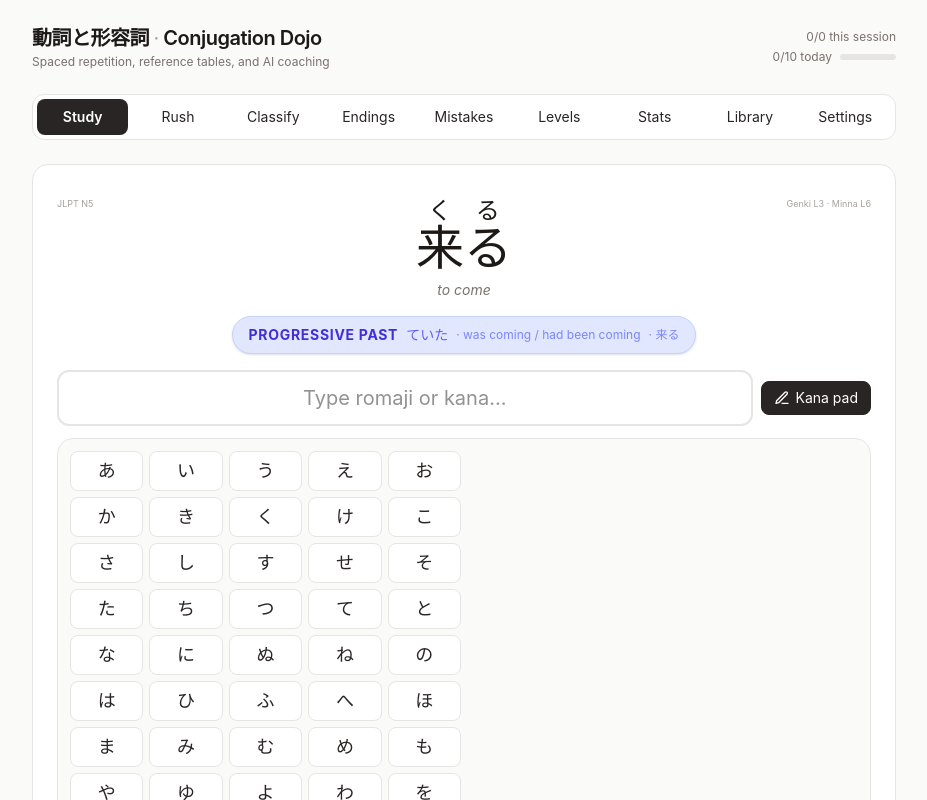
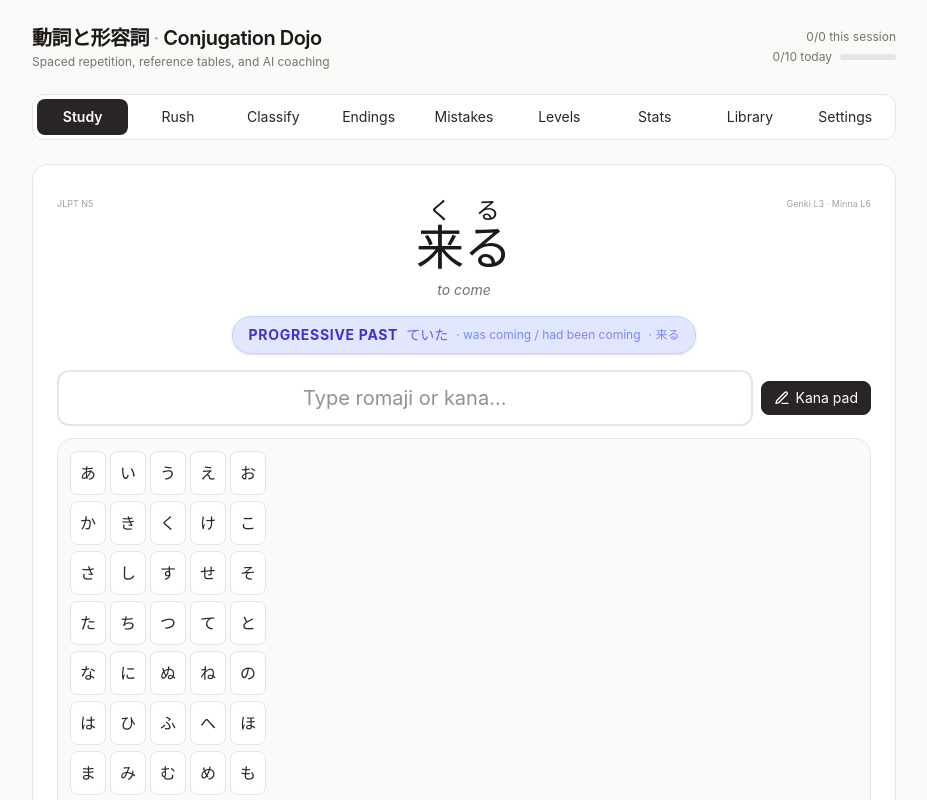
Before and after one commit to davidbaack/JapaneseConjugation, a React (Vite) app: page / in a window 1280 px wide. Both pictures are taken after a click on the button "Kana pad". Shown: the top 800 px of the page, without its empty margins (176-1103 px from the left). Built offline with nearby package versions, Linux system fonts and the light colour scheme.

Commit message:
Make kana pad buttons squarer — fixed 36×44px with flex-wrap layout
Replaces stretchy grid with flex-wrap and explicit w-9 h-11 so buttons
are narrower and slightly taller instead of wide and short.

https://claude.ai/code/session_014JJhkZKGDjhE7DpTyAQBZN

```diff
--- a/src/components/KanaInputPad.jsx
+++ b/src/components/KanaInputPad.jsx
@@ -45,13 +45,13 @@ export default function KanaInputPad({ open, onToggle, onInsert, onBackspace, on
         <div className="mt-2 rounded-2xl border border-stone-200 bg-stone-50 p-3 dark:border-stone-800 dark:bg-stone-950">
           <div className="space-y-1.5" lang="ja">
             {KANA_PAD_ROWS.map((row, rowIndex) => (
-              <div key={rowIndex} className="grid grid-cols-5 sm:grid-cols-10 gap-1.5">
+              <div key={rowIndex} className="flex flex-wrap gap-1">
                 {row.map((kana) => (
                   <button
                     key={kana}
                     type="button"
                     onClick={() => onInsert(kana)}
-                    className="h-10 rounded-lg border border-stone-200 bg-white hover:bg-indigo-50 hover:border-indigo-200 text-lg font-medium text-stone-800 dark:border-stone-800 dark:bg-stone-900 dark:hover:bg-indigo-950 dark:hover:border-indigo-800 dark:text-stone-200 transition"
+                    className="w-9 h-11 rounded-lg border border-stone-200 bg-white hover:bg-indigo-50 hover:border-indigo-200 text-base font-medium text-stone-800 dark:border-stone-800 dark:bg-stone-900 dark:hover:bg-indigo-950 dark:hover:border-indigo-800 dark:text-stone-200 transition"
                   >
                     {kana}
                   </button>
```
